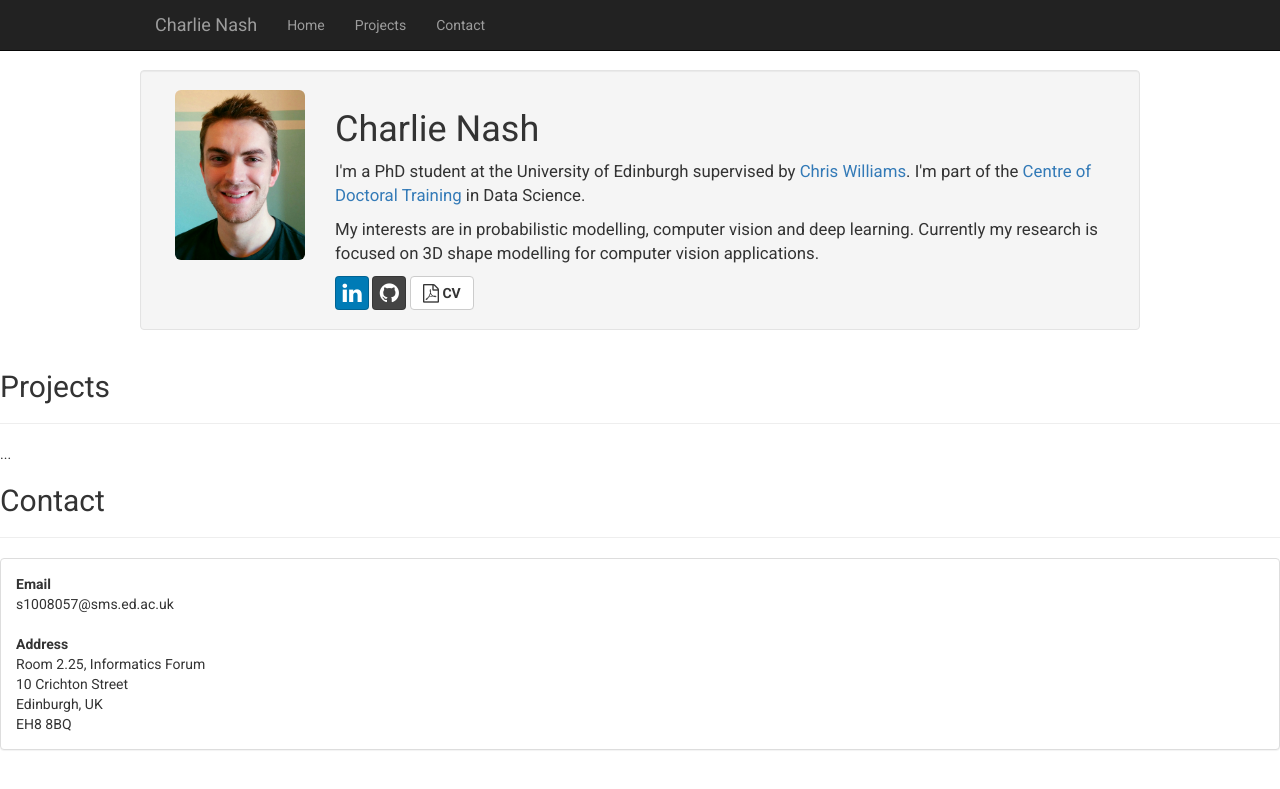
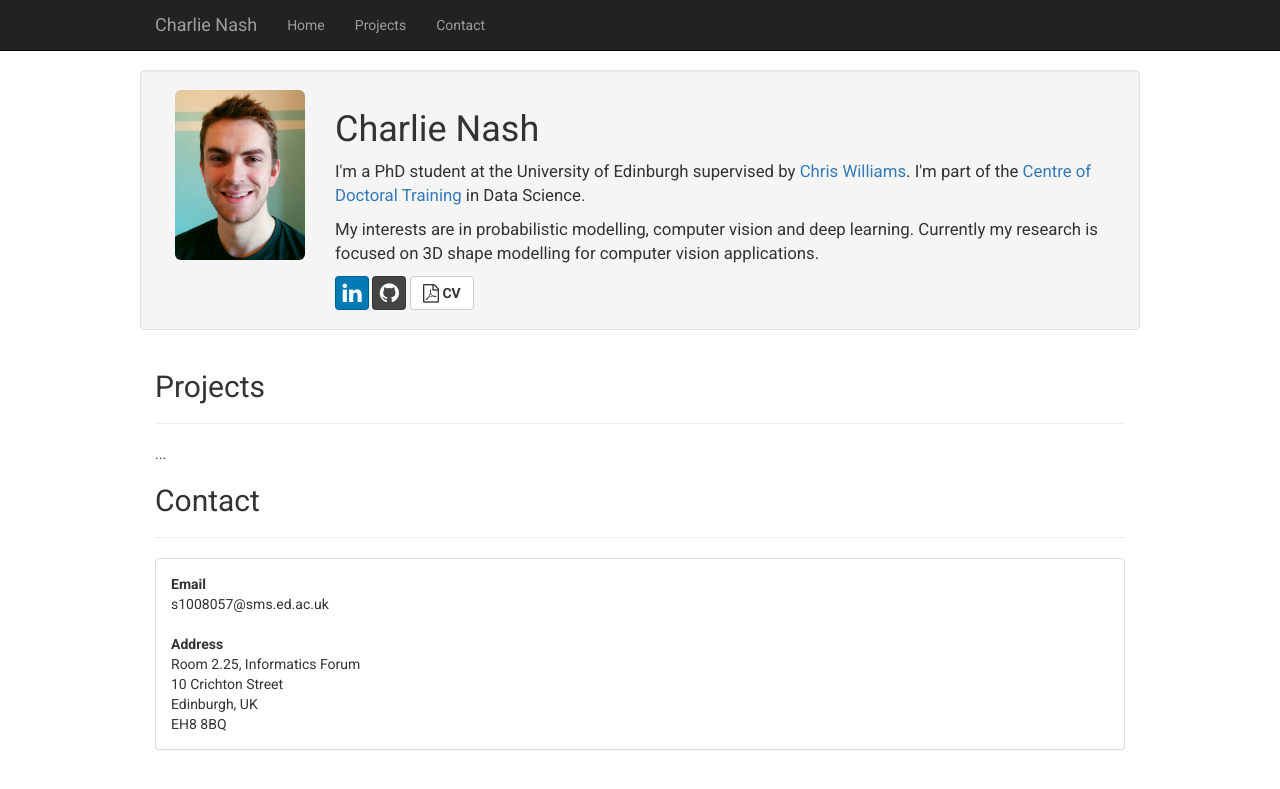
Before and after one commit to charlienash/charlienash.github.io, a Jekyll site: the page index.html, which Jekyll copies as it is, in a window 1280 px wide. Shown: the top 789 px of the page. Built offline with Jekyll 4.4.1, drawn with Linux system fonts in a browser that asks for light colours; nearby versions of some CDN libraries; library files that are not in the unit come from our copies.

Commit message:
Update index.html

```diff
--- a/index.html
+++ b/index.html
@@ -96,7 +96,7 @@
 			  </div>
 			</div>
 		</div>
-		<div class="container-fluid>"
+		<div class="container-fluid">
 
 			<!-- Page Heading -->
 			<h2 id="Projects">Projects</h1>
```
